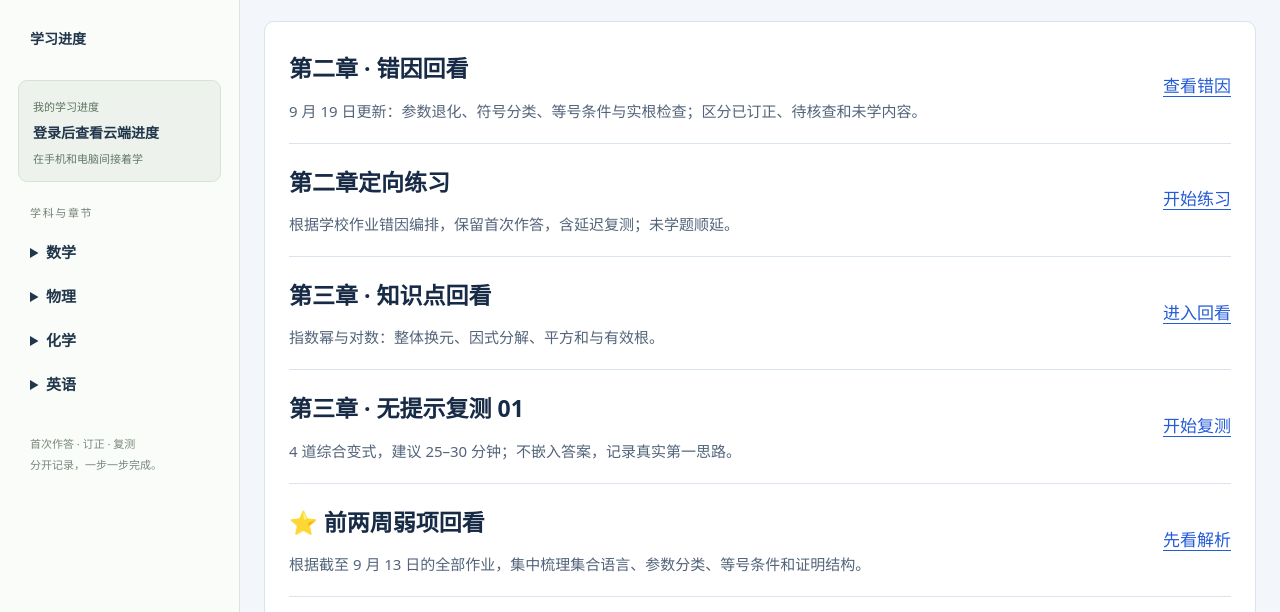
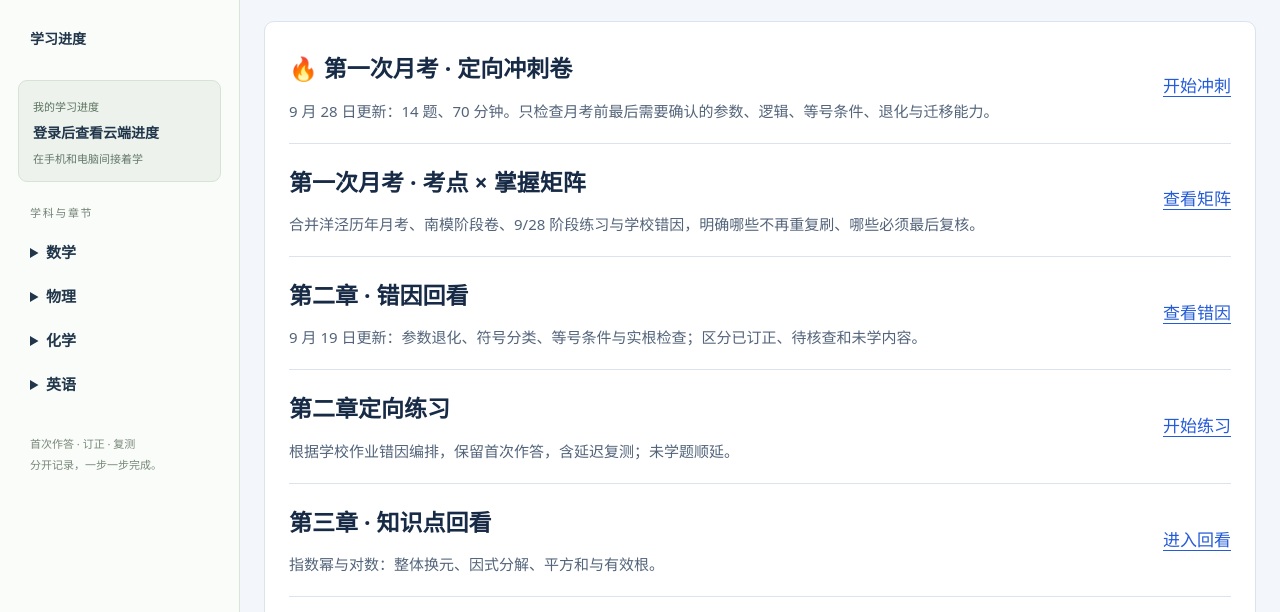
Before and after one commit to LenaLenaPan/qingxu-highschool, a website: page public/math/index.html in a window 1280 px wide. Shown: the part 128-740 px from the top of the page. Drawn offline with Linux system fonts and the light colour scheme.

Commit message:
Link final monthly exam sprint and matrix

```diff
--- a/public/math/index.html
+++ b/public/math/index.html
@@ -10,6 +10,8 @@
   <div class="kicker">数学</div>
   <h1>知识回看与思维训练</h1>
   <div class="list">
+    <div class="row"><div><h2>🔥 第一次月考 · 定向冲刺卷</h2><p>9 月 28 日更新：14 题、70 分钟。只检查月考前最后需要确认的参数、逻辑、等号条件、退化与迁移能力。</p></div><a href="monthly-exam-1-final-sprint-20260928.html">开始冲刺</a></div>
+    <div class="row"><div><h2>第一次月考 · 考点 × 掌握矩阵</h2><p>合并洋泾历年月考、南模阶段卷、9/28 阶段练习与学校错因，明确哪些不再重复刷、哪些必须最后复核。</p></div><a href="monthly-exam-1-final-matrix-20260928.html">查看矩阵</a></div>
     <div class="row"><div><h2>第二章 · 错因回看</h2><p>9 月 19 日更新：参数退化、符号分类、等号条件与实根检查；区分已订正、待核查和未学内容。</p></div><a href="chapter2/chapter2-review-20260919.html">查看错因</a></div>
     <div class="row"><div><h2>第二章定向练习</h2><p>根据学校作业错因编排，保留首次作答，含延迟复测；未学题顺延。</p></div><a href="chapter2/chapter2-practice-20260919.html">开始练习</a></div>
     <div class="row"><div><h2>第三章 · 知识点回看</h2><p>指数幂与对数：整体换元、因式分解、平方和与有效根。</p></div><a href="chapter3/review-20260919.html">进入回看</a></div>
```
